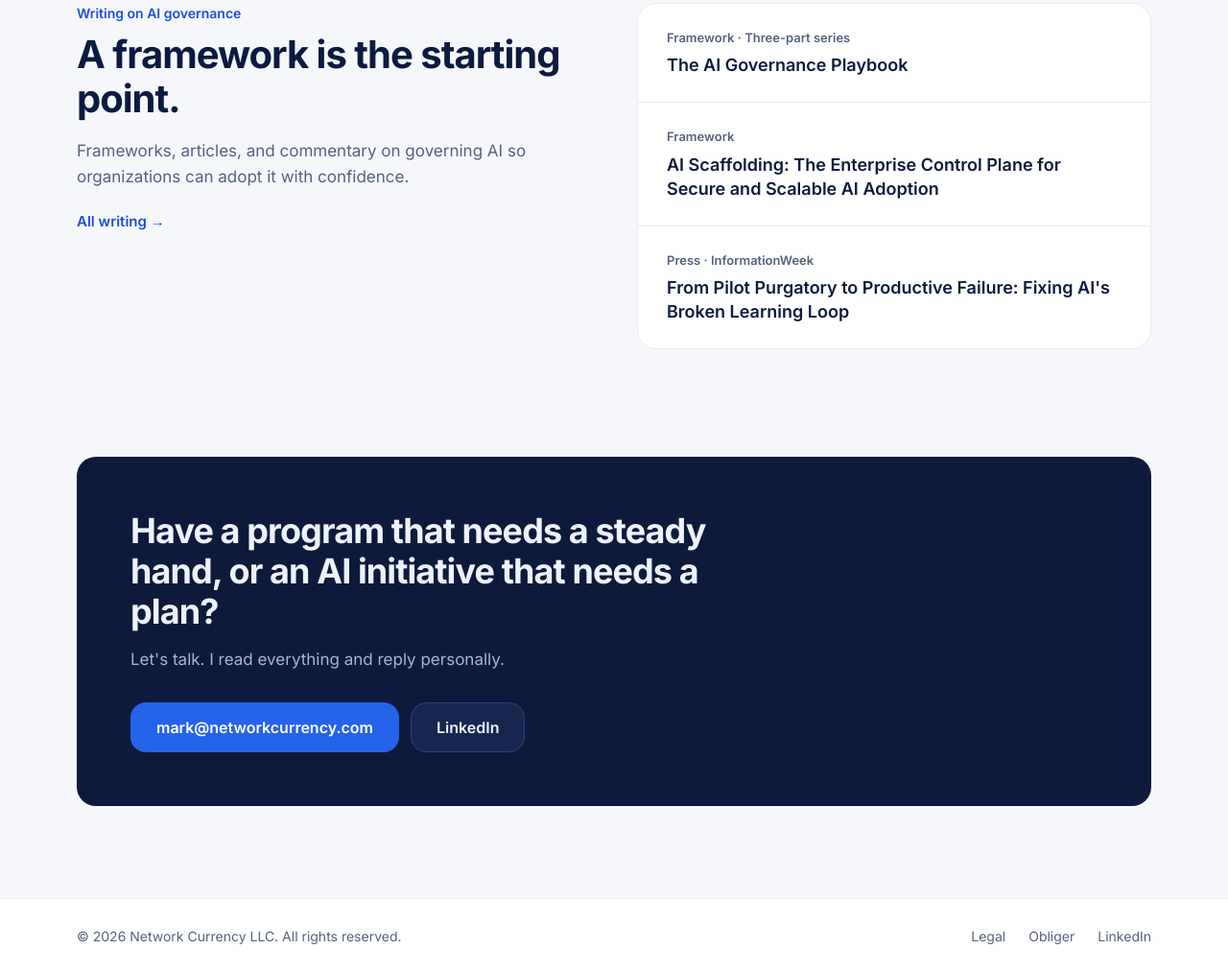
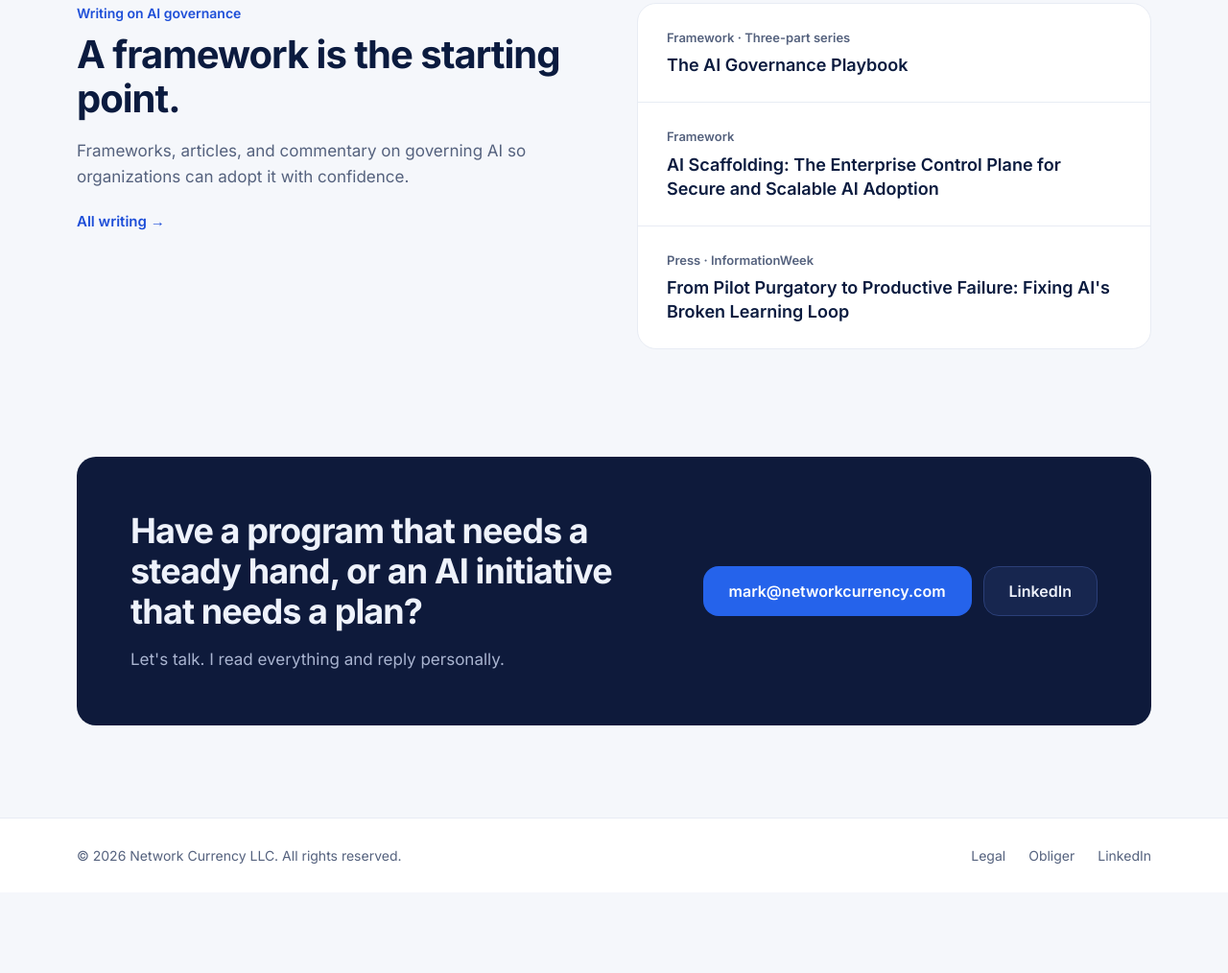
Before and after one commit to Network-Currency/networkcurrency.com, an Astro site: page / in a window 1280 px wide. Shown: the part 2076-3090 px from the top of the page at 96% size. After the commit the page ends 3006 px from the top, so only its background shows below. Built offline with nearby package versions, Linux system fonts and the light colour scheme; Astro itself is replaced by a stand-in of ours.

Commit message:
Let ContactBand text shrink so buttons sit beside it on wide screens
Co-Authored-By: Claude Sonnet 5.5 <noreply@anthropic.com>

```diff
--- a/src/components/ContactBand.astro
+++ b/src/components/ContactBand.astro
@@ -37,6 +37,7 @@ const site = await getSite();
     border-radius: var(--radius-card);
   }
   .text {
+    flex: 1 1 480px;
     max-width: 620px;
   }
   h2 {
```
